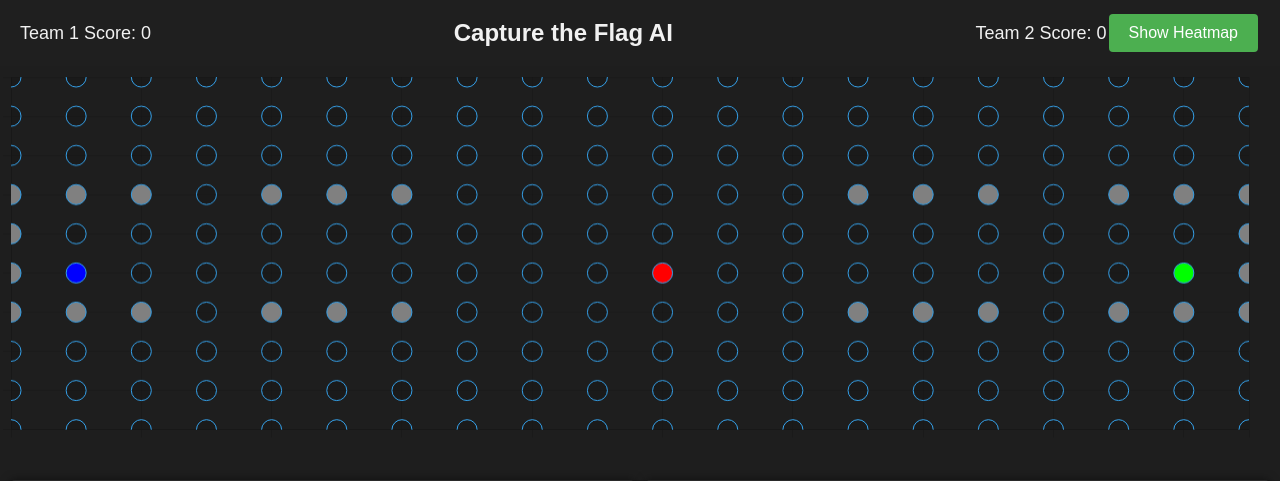
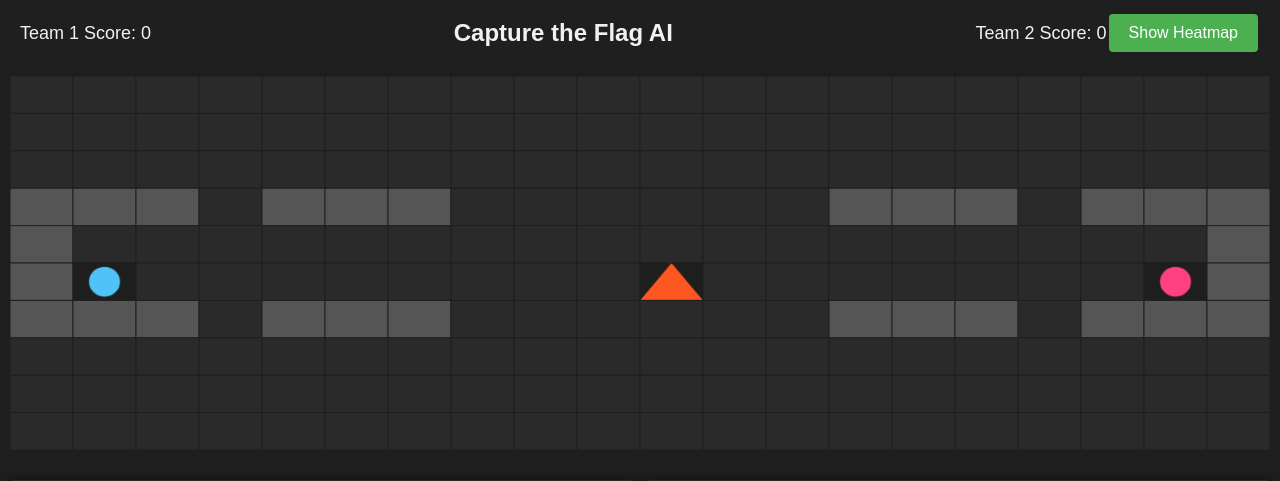
Before and after one commit to 0xJensMalm/ML-CaptureTheFlag, a Flask app: page / in a window 1280 px wide. Shown: the top 481 px of the page. Run offline with Flask 3, Linux system fonts and the light colour scheme; data that the repository does not hold is empty; parts of the project's set-up code (start-up, migrations or seed data) failed here and were passed over.

Commit message:
graphics update

```diff
--- a/static/css/styles.css
+++ b/static/css/styles.css
@@ -75,10 +75,10 @@ h1 {
 
 #game-view, #heatmap-canvas {
     position: absolute;
-    top: 0;
-    left: 0;
-    width: 100%;
-    height: 100%;
+    top: 10px;
+    left: 10px;
+    width: calc(100% - 20px);
+    height: calc(100% - 20px);
 }
 
 #monitoring {
--- a/templates/index.html
+++ b/templates/index.html
@@ -10,35 +10,19 @@
     <script>
         const UPDATE_INTERVAL = 100; // 100ms
 
-        let gameChart, team1Chart, team2Chart;
+        let gameCanvas, gameCtx, heatmapCanvas, heatmapCtx;
+        let team1Chart, team2Chart;
         let showHeatmap = false;
-        let heatmapCanvas, heatmapCtx;
 
         function initCharts() {
-            const gameCtx = document.getElementById('game-view').getContext('2d');
-            gameChart = new Chart(gameCtx, {
-                type: 'scatter',
-                data: {
-                    datasets: [{
-                        data: [],
-                        pointBackgroundColor: [],
-                        pointRadius: 10,
-                    }]
-                },
-                options: {
-                    responsive: true,
-                    maintainAspectRatio: false,
-                    plugins: {
-                        legend: { display: false },
-                        tooltip: { enabled: false }
-                    },
-                    animation: false,
-                    scales: {
-                        x: { min: 0, max: 19, ticks: { display: false } },
-                        y: { min: 0, max: 9, ticks: { display: false }, reverse: true }
-                    }
-                }
-            });
+            gameCanvas = document.getElementById('game-view');
+            gameCtx = gameCanvas.getContext('2d');
+            heatmapCanvas = document.getElementById('heatmap-canvas');
+            heatmapCtx = heatmapCanvas.getContext('2d');
+
+            // Ensure canvases are sized correctly
+            resizeCanvases();
+            window.addEventListener('resize', resizeCanvases);
 
             const team1Ctx = document.getElementById('nn1-view').getContext('2d');
             team1Chart = new Chart(team1Ctx, {
@@ -77,31 +61,68 @@
                     animation: false
                 }
             });
+        }
 
-            // Initialize heatmap canvas
-            heatmapCanvas = document.getElementById('heatmap-canvas');
-            heatmapCtx = heatmapCanvas.getContext('2d');
+        function resizeCanvases() {
+            const container = document.getElementById('game-view-container');
+            const width = container.clientWidth;
+            const height = container.clientHeight;
+
+            gameCanvas.width = width;
+            gameCanvas.height = height;
+            heatmapCanvas.width = width;
+            heatmapCanvas.height = height;
         }
 
         function updateGameView(gameState, heatmapData) {
             const grid = gameState.grid;
-            const data = [];
-            const colors = [];
+            const cellWidth = gameCanvas.width / grid[0].length;
+            const cellHeight = gameCanvas.height / grid.length;
+
+            gameCtx.clearRect(0, 0, gameCanvas.width, gameCanvas.height);
+
             for (let i = 0; i < grid.length; i++) {
                 for (let j = 0; j < grid[i].length; j++) {
-                    data.push({ x: j, y: i });
+                    const x = j * cellWidth;
+                    const y = i * cellHeight;
+
                     switch (grid[i][j]) {
-                        case 0: colors.push('rgba(0, 0, 0, 0.1)'); break; // Empty
-                        case 1: colors.push('rgba(128, 128, 128, 1)'); break; // Obstacle
-                        case 2: colors.push('rgba(0, 0, 255, 1)'); break; // Team 1
-                        case 3: colors.push('rgba(255, 0, 0, 1)'); break; // Flag
-                        case 4: colors.push('rgba(0, 255, 0, 1)'); break; // Team 2
+                        case 0: // Empty
+                            gameCtx.fillStyle = '#2a2a2a';
+                            gameCtx.fillRect(x, y, cellWidth, cellHeight);
+                            break;
+                        case 1: // Obstacle
+                            gameCtx.fillStyle = '#555555';
+                            gameCtx.fillRect(x, y, cellWidth, cellHeight);
+                            break;
+                        case 2: // Team 1
+                            gameCtx.fillStyle = '#4fc3f7';
+                            gameCtx.beginPath();
+                            gameCtx.arc(x + cellWidth / 2, y + cellHeight / 2, Math.min(cellWidth, cellHeight) / 2 * 0.8, 0, Math.PI * 2);
+                            gameCtx.fill();
+                            break;
+                        case 3: // Flag
+                            gameCtx.fillStyle = '#ff5722';
+                            gameCtx.beginPath();
+                            gameCtx.moveTo(x + cellWidth / 2, y);
+                            gameCtx.lineTo(x + cellWidth, y + cellHeight);
+                            gameCtx.lineTo(x, y + cellHeight);
+                            gameCtx.closePath();
+                            gameCtx.fill();
+                            break;
+                        case 4: // Team 2
+                            gameCtx.fillStyle = '#ff4081';
+                            gameCtx.beginPath();
+                            gameCtx.arc(x + cellWidth / 2, y + cellHeight / 2, Math.min(cellWidth, cellHeight) / 2 * 0.8, 0, Math.PI * 2);
+                            gameCtx.fill();
+                            break;
                     }
+
+                    // Draw grid lines
+                    gameCtx.strokeStyle = '#1e1e1e';
+                    gameCtx.strokeRect(x, y, cellWidth, cellHeight);
                 }
             }
-            gameChart.data.datasets[0].data = data;
-            gameChart.data.datasets[0].pointBackgroundColor = colors;
-            gameChart.update();
 
             if (showHeatmap) {
                 drawSimpleHeatmap(grid, heatmapData);
@@ -145,6 +166,7 @@
                 }
             }
         }
+
         function clearHeatmap() {
             heatmapCtx.clearRect(0, 0, heatmapCanvas.width, heatmapCanvas.height);
         }
```
